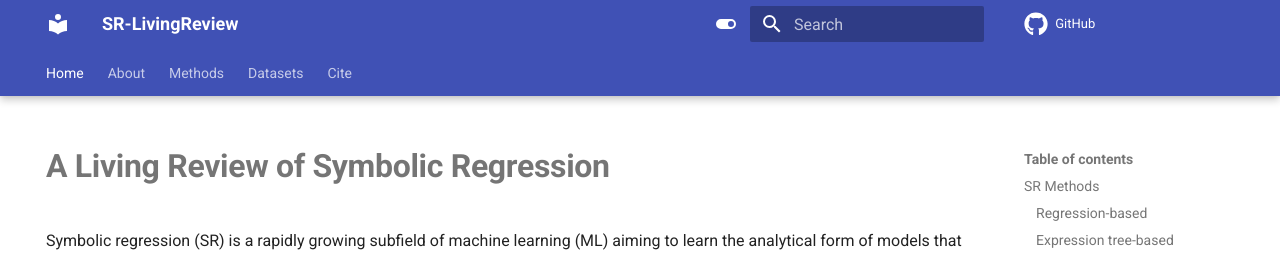
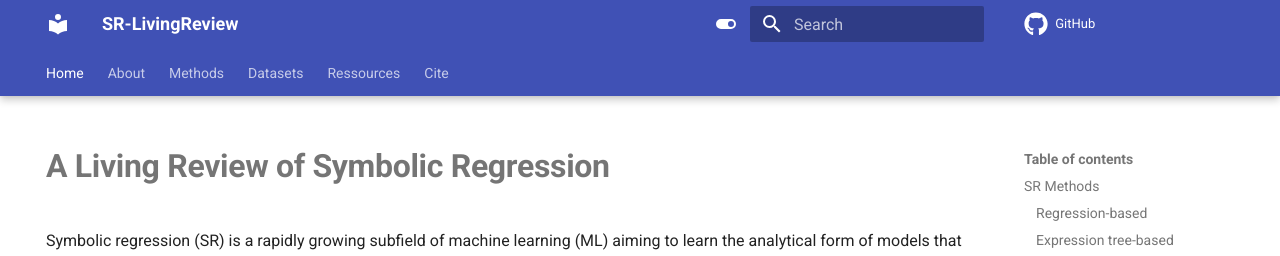
Before and after one commit to nmakke/SR-LivingReview, an MkDocs documentation site: the page built from docs/index.md, in a window 1280 px wide. Shown: the top 256 px of the page. Built offline with MkDocs 1.6.1 and Material for MkDocs 9.7.7, drawn with Linux system fonts in a browser that asks for light colours; formulas are drawn with MathJax 3; comment, search, counter and statistics services are not loaded.

Commit message:
Update mkdocs.yml

```diff
--- a/mkdocs.yml
+++ b/mkdocs.yml
@@ -10,6 +10,7 @@ nav:
     - About: sr.md
     - Methods: methods.md
     - Datasets: datasets.md
+    - Ressources: ressources.md
     - Cite: cite.md
 
 plugins:
```
